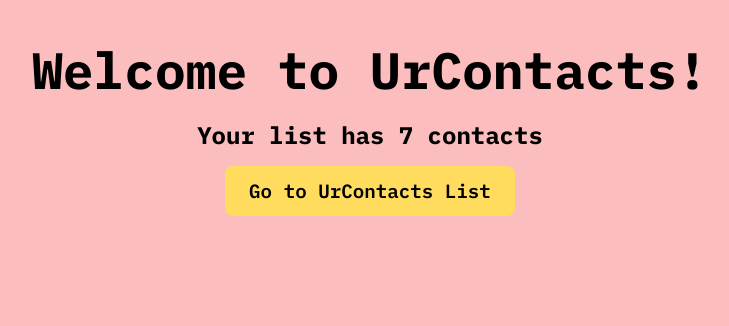
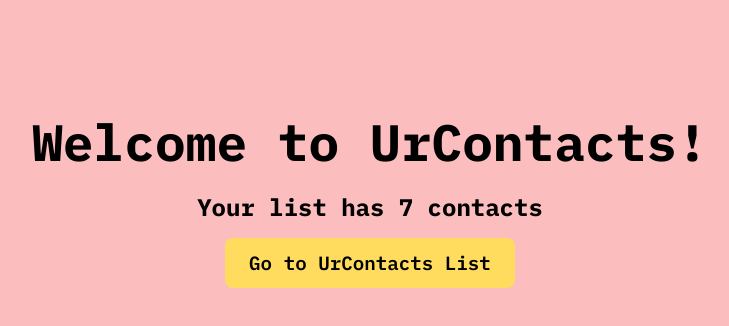
Before and after one commit to dyazdani/contact-list, a React (Vite) app: page / in a window 1280 px wide. Shown: the top 326 px of the page, without its empty margins (270-999 px from the left). Built offline with nearby package versions, Linux system fonts and the light colour scheme; data requests are answered from the project's data file.

Commit message:
Adjusted margins

```diff
--- a/src/index.css
+++ b/src/index.css
@@ -23,6 +23,7 @@ a:hover {
   align-items: center;
   justify-content: center;
   text-align: center;
+  margin: 5rem 0;
 }
 
 #root * {
```
